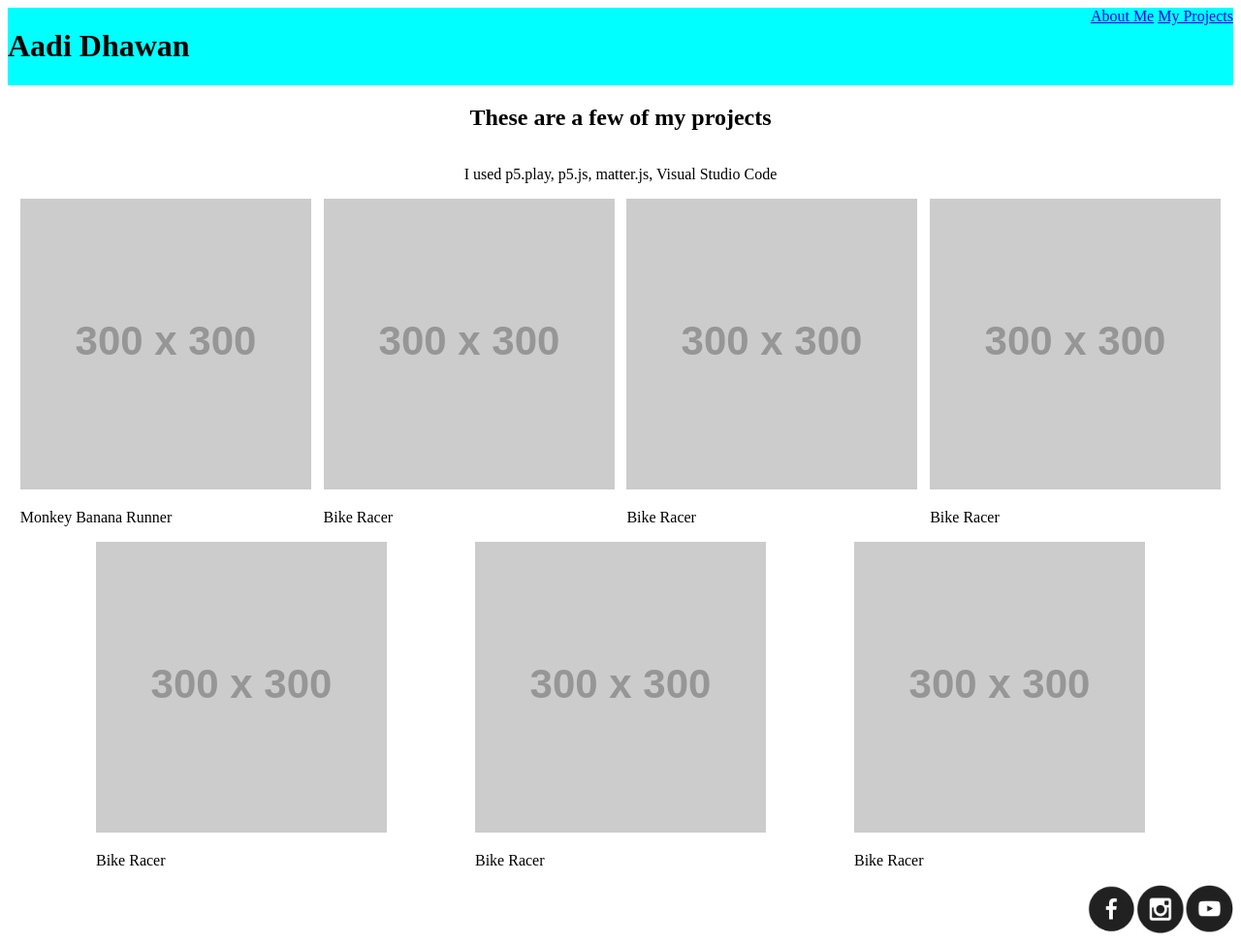
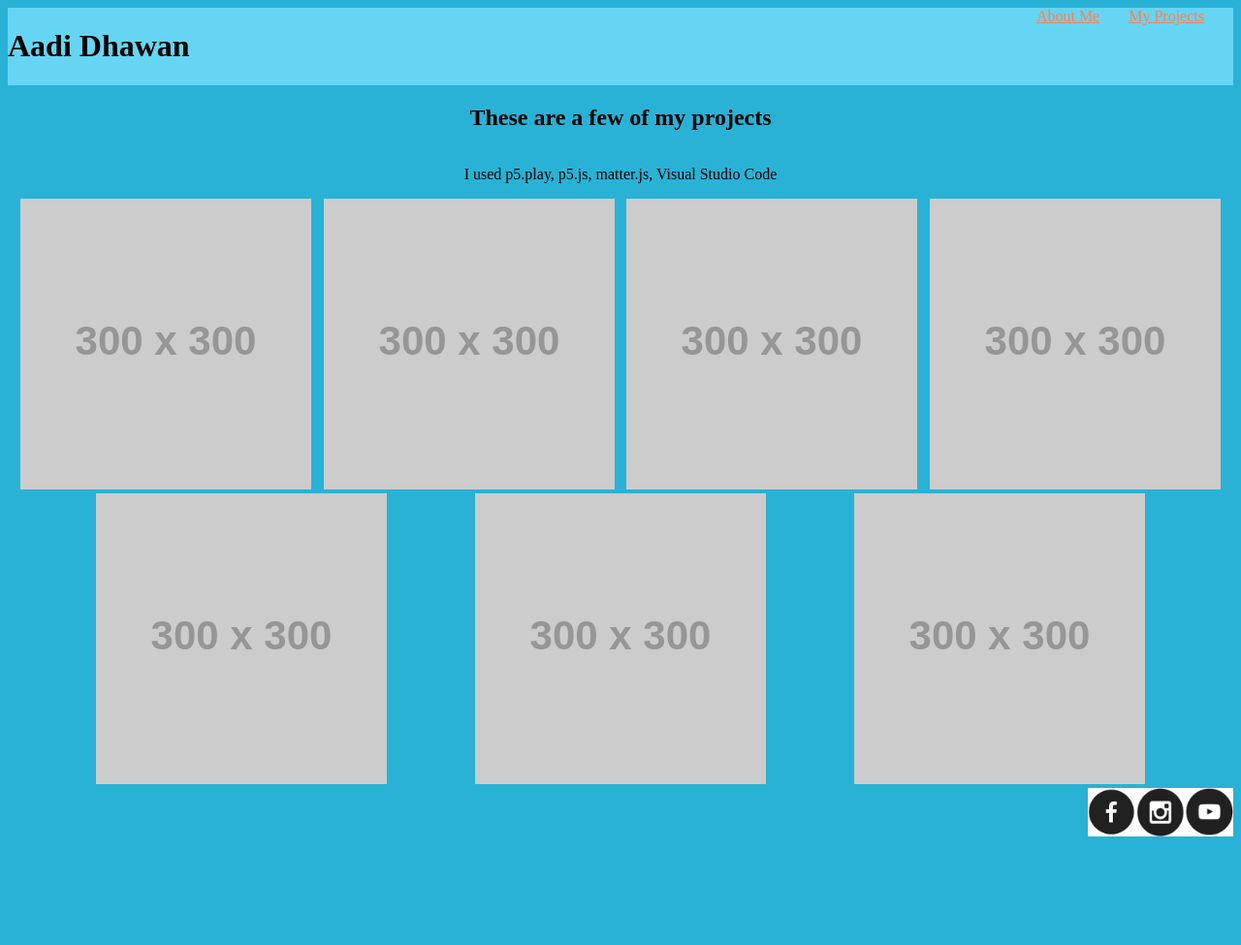
Before and after one commit to Aadi077/portfolio, a plain HTML site: page index.html in a window 1280 px wide. Shown: the whole page at 97% size. After the commit the page ends 875 px from the top, so only its background shows below. Drawn offline with Linux system fonts and the light colour scheme; placeholder pictures from the web are drawn by us.

Commit message:
Add files via upload

```diff
--- a/index.html
+++ b/index.html
@@ -33,28 +33,28 @@
             </div>
 
             <div class = "Projects">
-                <a href = "https://aadi077.github.io/bike-racer-online/"><img src = "https://via.placeholder.com/300"/></a>
-                <p>Bike Racer</p>
+                <a href = "https://aadi077.github.io/fruit-catcher-multiplayer/"><img src = "https://via.placeholder.com/300"/></a>
+                <p>Fruit Catcher Multiplayer</p>
+            </div>
+
+            <div class = "Projects">
+                <a href = "https://aadi077.github.io/Trex-Runner/"><img src = "https://via.placeholder.com/300"/></a>
+                <p>Trex Runner</p>
+            </div>
+
+            <div class = "Projects">
+                <a href = "https://aadi077.github.io/Hot-Air-Balloon/   "><img src = "https://via.placeholder.com/300"/></a>
+                <p>Hot Air Baloon</p>
+            </div>
+
+            <div class = "Projects">
+                <a href = "https://aadi077.github.io/Angry-Birds-Finished/"><img src = "https://via.placeholder.com/300"/></a>
+                <p>Angry Birds</p>
             </div>
 
             <div class = "Projects">
                 <a href = "https://aadi077.github.io/bike-racer-online/"><img src = "https://via.placeholder.com/300"/></a>
-                <p>Bike Racer</p>
-            </div>
-
-            <div class = "Projects">
-                <a href = "https://aadi077.github.io/bike-racer-online/"><img src = "https://via.placeholder.com/300"/></a>
-                <p>Bike Racer</p>
-            </div>
-
-            <div class = "Projects">
-                <a href = "https://aadi077.github.io/bike-racer-online/"><img src = "https://via.placeholder.com/300"/></a>
-                <p>Bike Racer</p>
-            </div>
-
-            <div class = "Projects">
-                <a href = "https://aadi077.github.io/bike-racer-online/"><img src = "https://via.placeholder.com/300"/></a>
-                <p>Bike Racer</p>
+                <p>Super Mario Run: World Edition</p>
             </div>
         </div>
 
--- a/style.css
+++ b/style.css
@@ -2,7 +2,7 @@ h1{
     color: black
 }
 .Header{
-    background-color: cyan;
+    background-color:#65D5F3;
     display:flex;
     justify-content: space-between;
 
@@ -19,9 +19,39 @@ h1{
     align-items: center;
 }
 body{
-    background-color: white;
+    background-color: #29B2D6;
 }
+a:link {
+    color:coral;
+}
+a:visited{
+    color:white
+}
+.Menu{
+    display:flex;
+    margin-right: 30px;
+}
+.Menu a{
+    margin-left: 30px;
+}
+
 .Footer{
     display:flex;
     justify-content: flex-end;
 }
+.Projects{
+    position:relative
+}
+.Projects p{
+    position:absolute;
+    top:50%;
+    left:50%;
+    transform:translate(-50%,-50%);
+    opacity:0
+}
+.Projects:hover p{
+    opacity:1
+}
+.Projects:hover img{
+    opacity:0.33;
+}
```
